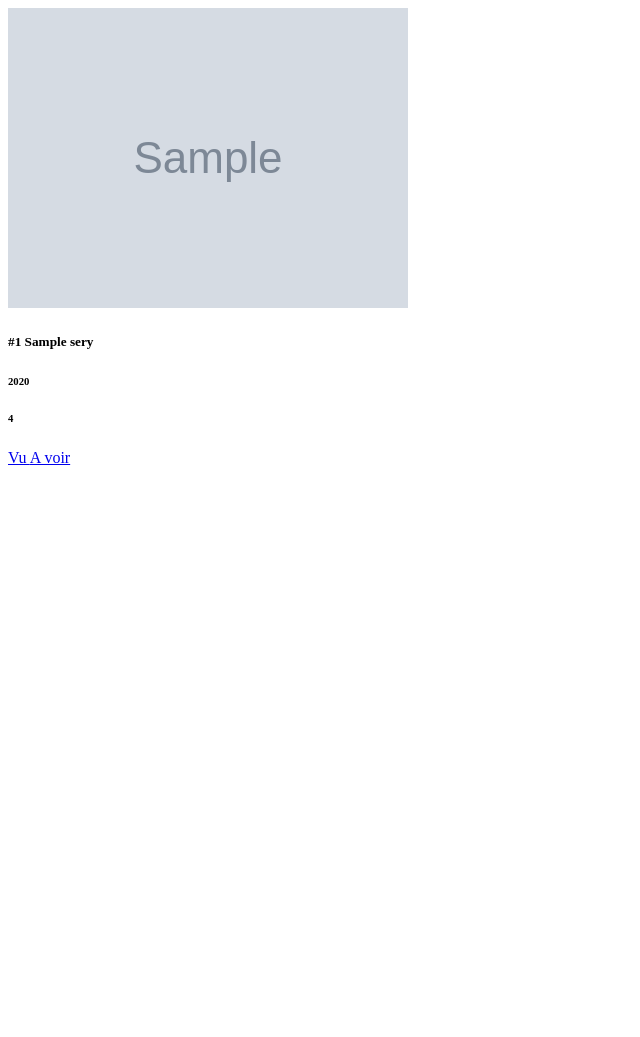
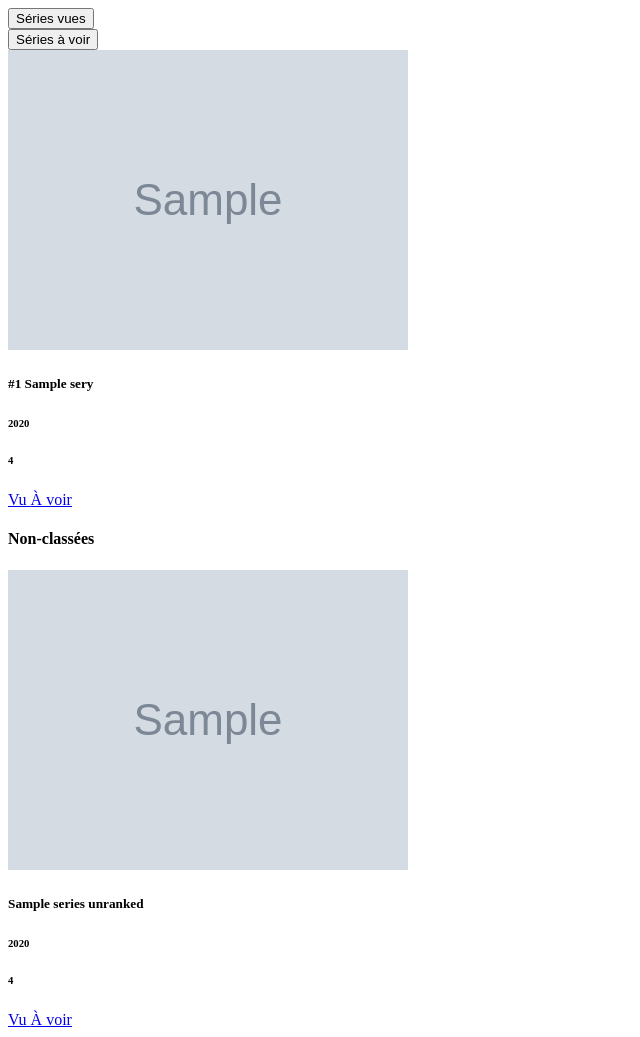
Before and after one commit to fhuszti/series-tracker, a Symfony app: template app/templates/series/index.html.twig in a window 1280 px wide. Shown: the whole page, without its empty margins (0-640 px from the left). Before the commit the page ends 465 px from the top, so only its background shows below. Run offline with Twig, Linux system fonts and the light colour scheme; the template is opened without the code that fills it: most values are stand-ins (such as "Sample title", 1, 10 or a date in 2020); grey boxes marked "Sample" are stand-in pictures; some libraries are stand-ins or nearby versions.

Commit message:
Ajout de la fonction de filtre

```diff
--- a/app/assets/styles/layout/_global.scss
+++ b/app/assets/styles/layout/_global.scss
@@ -3,4 +3,5 @@ body {
 	background-image: linear-gradient(to bottom right, #fad0c4 0%, #ffd1ff 100%);
 	background-repeat: no-repeat;
 	padding-top: 2rem;
+	padding-bottom: 2rem;
 }
--- /dev/null
+++ b/app/templates/macros/_seriesCard.html.twig
@@ -0,0 +1,32 @@
+{% macro seriesCard(seriesElmt, isRanked = true) %}
+    <div class="col" data-filter-target="card" data-is-seen="{% if seriesElmt.isSeen %}1{% endif %}" data-is-to-watch="{% if seriesElmt.isToWatch %}1{% endif %}">
+        <article class="card">
+            <div class="row g-0">
+                <div class="col-4">
+                    <img src="{{ seriesElmt.imageUrl }}" class="img-fluid rounded-start" alt="Poster de {{ seriesElmt.title }}"/>
+                </div>
+                <div class="col-8">
+                    <section class="card-body">
+                        <h5 class="card-title">
+                            {% if isRanked %}<span class="rank">#{{ seriesElmt.imdbRank }}</span> {% endif %}{{ seriesElmt.title }}
+                        </h5>
+
+                        <div class="d-flex justify-content-between mb-3">
+                            <h6 class="card-subtitle text-muted">{{ seriesElmt.year }}</h6>
+                            <h6 class="card-subtitle text-muted">
+                                <i class="far fa-star" title="Note moyenne"></i> {{ seriesElmt.imdbRating }}
+                            </h6>
+                        </div>
+
+                        <a href="#" class="card-link btn btn-sm {% if seriesElmt.isSeen %}btn-success{% else %}btn-outline-secondary{% endif %}">
+                            <i class="far fa-check-circle" title="Ajouter à mes séries vues"></i> Vu
+                        </a>
+                        <a href="#" class="card-link btn btn-sm  {% if seriesElmt.isToWatch %}btn-warning{% else %}btn-outline-secondary{% endif %}">
+                            <i class="far fa-eye" title="Ajouter à mes séries à regarder"></i> À voir
+                        </a>
+                    </section>
+                </div>
+            </div>
+        </article>
+    </div>
+{% endmacro %}
--- a/app/templates/series/index.html.twig
+++ b/app/templates/series/index.html.twig
@@ -1,40 +1,39 @@
 {% extends 'base.html.twig' %}
+{% import "macros/_seriesCard.html.twig" as _ %}
 
 {% block body %}
-<main class="container">
-    <section class="row row-cols-lg-3 row-cols-md-2 row-cols-1 g-3">
+<main class="container" data-controller="filter">
+    <section class="row row-cols-6 justify-content-center mb-4">
+        <div class="col">
+            <button type="button" class="btn btn-outline-secondary" data-action="filter#toggleSeen" data-filter-target="seen">
+                Séries vues
+            </button>
+        </div>
+        <div class="col">
+            <button type="button" class="btn btn-outline-secondary" data-action="filter#toggleToWatch" data-filter-target="toWatch">
+                Séries à voir
+            </button>
+        </div>
+    </section>
+
+    <section class="row row-cols-lg-3 row-cols-md-2 row-cols-1 g-3 mb-5">
         {% for seriesElmt in series %}
-            <div class="col">
-                <article class="card">
-                    <div class="row g-0">
-                        <div class="col-4">
-                            <img src="{{ seriesElmt.imageUrl }}" class="img-fluid rounded-start" alt="Poster de {{ seriesElmt.title }}"/>
-                        </div>
-                        <div class="col-8">
-                            <section class="card-body">
-                                <h5 class="card-title">
-                                    <span class="rank">#{{ seriesElmt.imdbRank }}</span> {{ seriesElmt.title }}
-                                </h5>
+            {{ _.seriesCard(seriesElmt) }}
+        {% endfor %}
+    </section>
 
-                                <div class="d-flex justify-content-between mb-3">
-                                    <h6 class="card-subtitle text-muted">{{ seriesElmt.year }}</h6>
-                                    <h6 class="card-subtitle text-muted">
-                                        <i class="far fa-star" title="Note moyenne"></i> {{ seriesElmt.imdbRating }}
-                                    </h6>
-                                </div>
+    <section class="row">
+        <h4 class="text-muted mb-0">Non-classées</h4>
 
-                                <a href="#" class="card-link btn btn-sm btn-outline-secondary">
-                                    <i class="far fa-check-circle" title="Ajouter à mes séries vues"></i> Vu
-                                </a>
-                                <a href="#" class="card-link btn btn-sm btn-outline-secondary">
-                                    <i class="far fa-eye" title="Ajouter à mes séries à regarder"></i> A voir
-                                </a>
-                            </section>
-                        </div>
-                    </div>
-                </article>
-            </div>
-        {% endfor %}
+        <section class="row row-cols-lg-3 row-cols-md-2 row-cols-1 g-3">
+            {% if seriesUnranked is empty %}
+                <p class="font-italic text-muted">Aucune série à afficher.</p>
+            {% else %}
+                {% for seriesElmt in seriesUnranked %}
+                    {{ _.seriesCard(seriesElmt, false) }}
+                {% endfor %}
+            {% endif %}
+        </section>
     </section>
 </main>
 {% endblock %}
```
Also changed, not shown: app/assets/controllers/filter_controller.js (added, +59 -0 lines), app/assets/controllers/hello_controller.js (deleted, +0 -16 lines), 1 other file.
